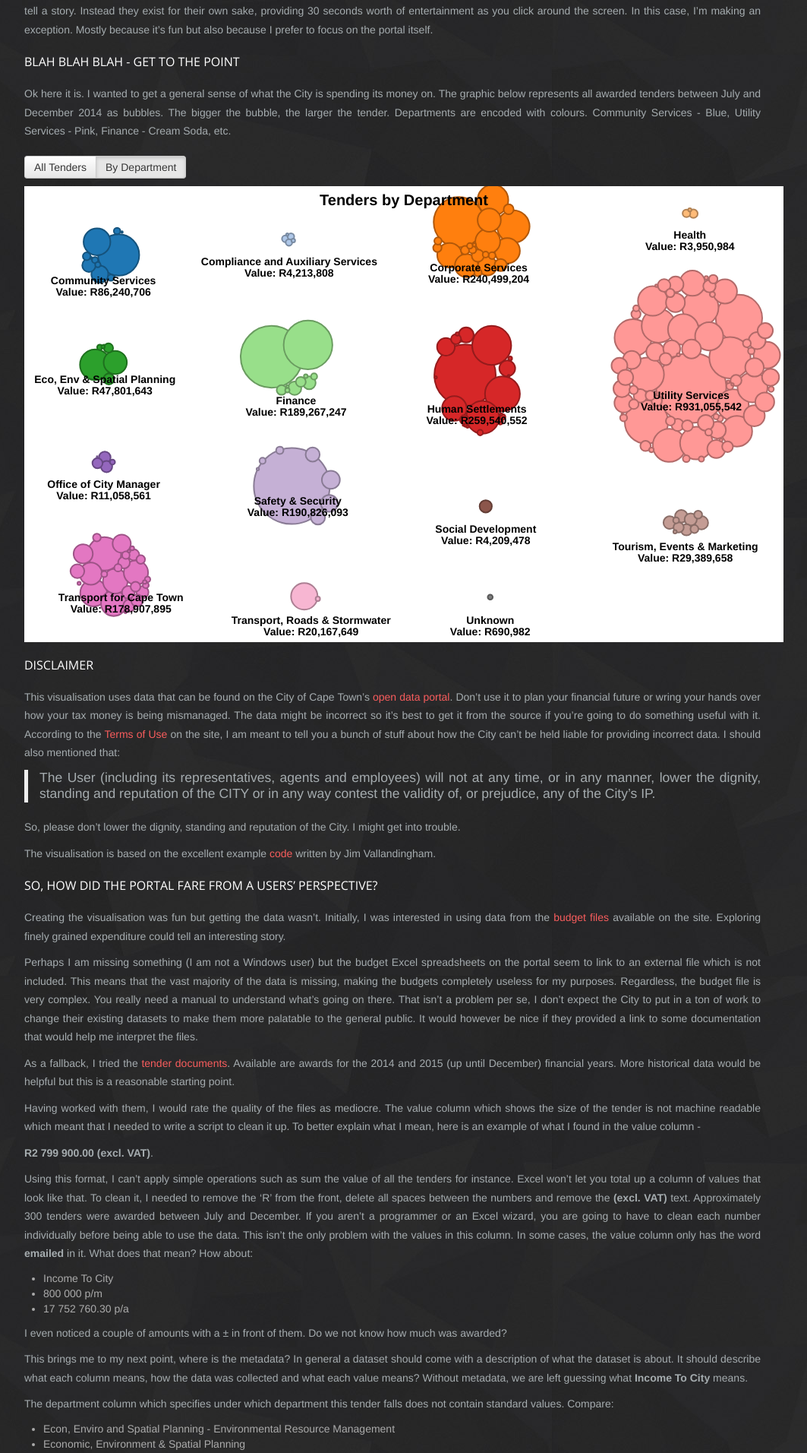
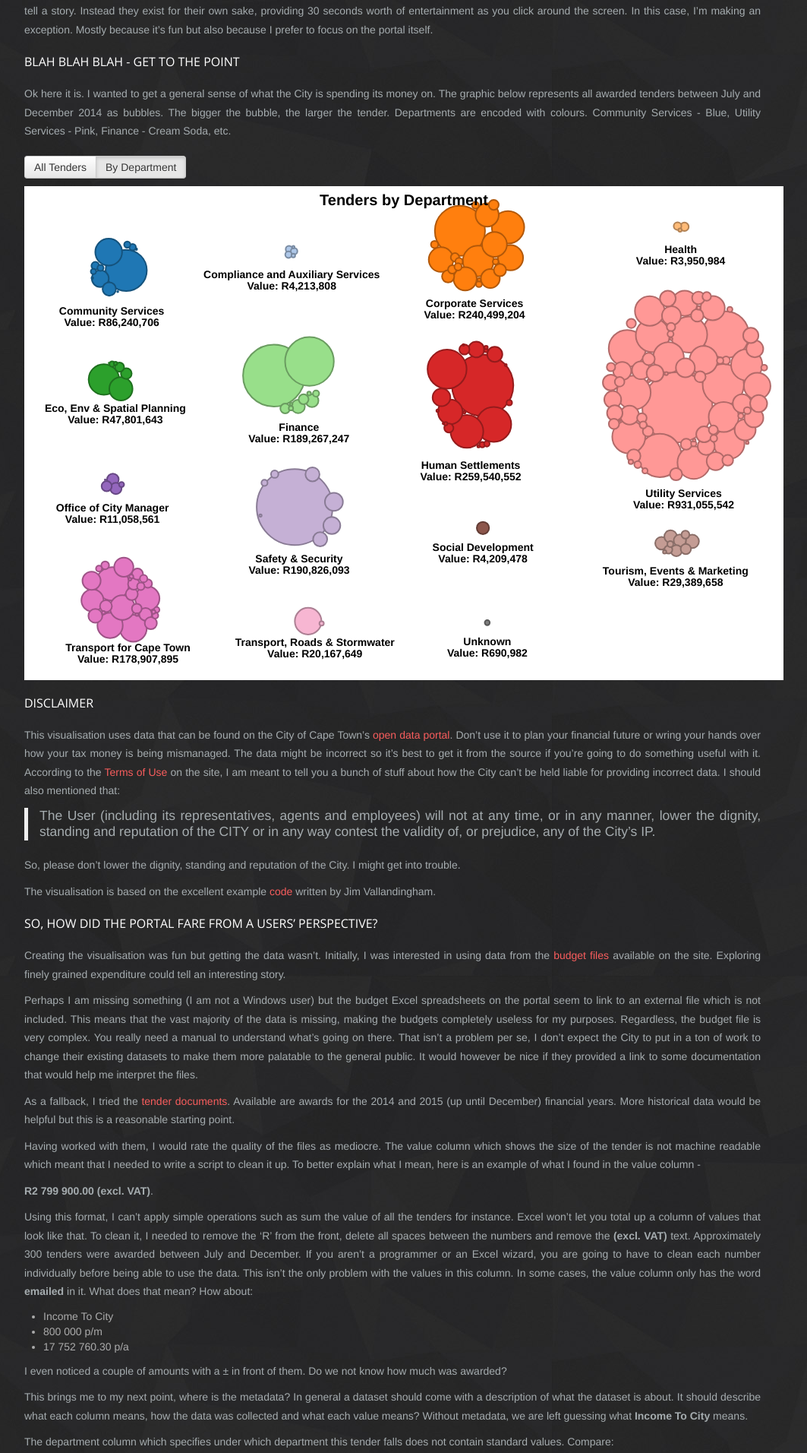
Before and after one commit to Code4SA/old-code4sa.github.io, a Jekyll site: the page built from _posts/2015-01-29-city-of-capetown-tenders.md, in a window 1280 px wide. Shown: the part 536-2448 px from the top of the page at 76% size, without its empty margins (123-1186 px from the left). Built offline with Jekyll 4.4.1, drawn with Linux system fonts in a browser that asks for light colours; nearby versions of some CDN libraries; Markdown is read by kramdown in place of the engine named in the settings; comment, search, counter and statistics services are not loaded.

Commit message:
Label placements

```diff
--- a/css/2015-01-29-city-of-capetown-tenders/style.css
+++ b/css/2015-01-29-city-of-capetown-tenders/style.css
@@ -5,7 +5,7 @@ svg {
 
 #vis {
   width: 1000px;
-  height: 600px;
+  height: 650px;
   clear: both;
   margin-bottom: 10px;
 }
--- a/js/2015-01-29-city-of-capetown-tenders/vis.js
+++ b/js/2015-01-29-city-of-capetown-tenders/vis.js
@@ -34,14 +34,14 @@ function BubbleChart(data) {
   var max_amount;
   this.data = data;
   this.width = 1000;
-  this.height = 600;
+  this.height = 650;
   this.tooltip = CustomTooltip("tenders_tooltip", 240);
   this.center = {
     x: this.width / 2,
     y: this.height / 2
   };
 
-  var padding = 75;
+  var padding = 90;
   this.box = {
     x: padding,
     y: padding,
@@ -246,7 +246,7 @@ BubbleChart.prototype.display_group_all = function() {
     .enter().append("text")
       .attr("class", "total-value")
       .attr("x", this.width / 2)
-      .attr("y", 35)
+      .attr("y", 45)
       .attr("text-anchor", "middle")
       .text(String);
 
@@ -303,22 +303,25 @@ BubbleChart.prototype.display_by_department = function() {
           var count = 0;
           var x = 0;
           var y = 0;
+          var highest_y = -1;
 
           me.vis.selectAll(".tender-bubble").select(function(d) {
             if (d.group == dept) {
               count += 1
                 x += d.x;
                 y += d.y;
+                if (d.y > highest_y)
+                  highest_y = d.y;
             }
           })
 
           d3.select("#dept-label-" + idx)
             .attr("x", x / count)
-            .attr("y", y / count + 35)
+            .attr("y", highest_y + 30)
 
           d3.select("#value-label-" + idx)
             .attr("x", x / count)
-            .attr("y", y / count + 50)
+            .attr("y", highest_y + 45)
         }
       })
 
```
